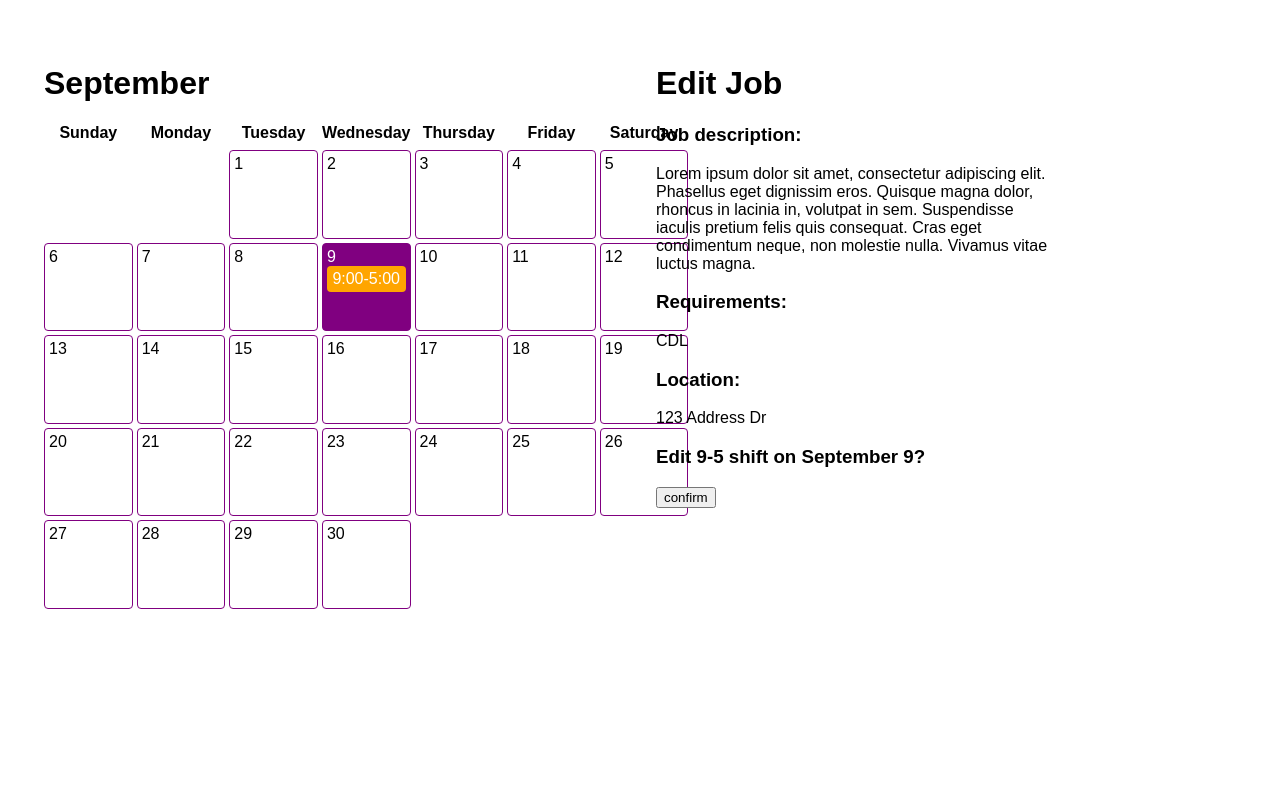
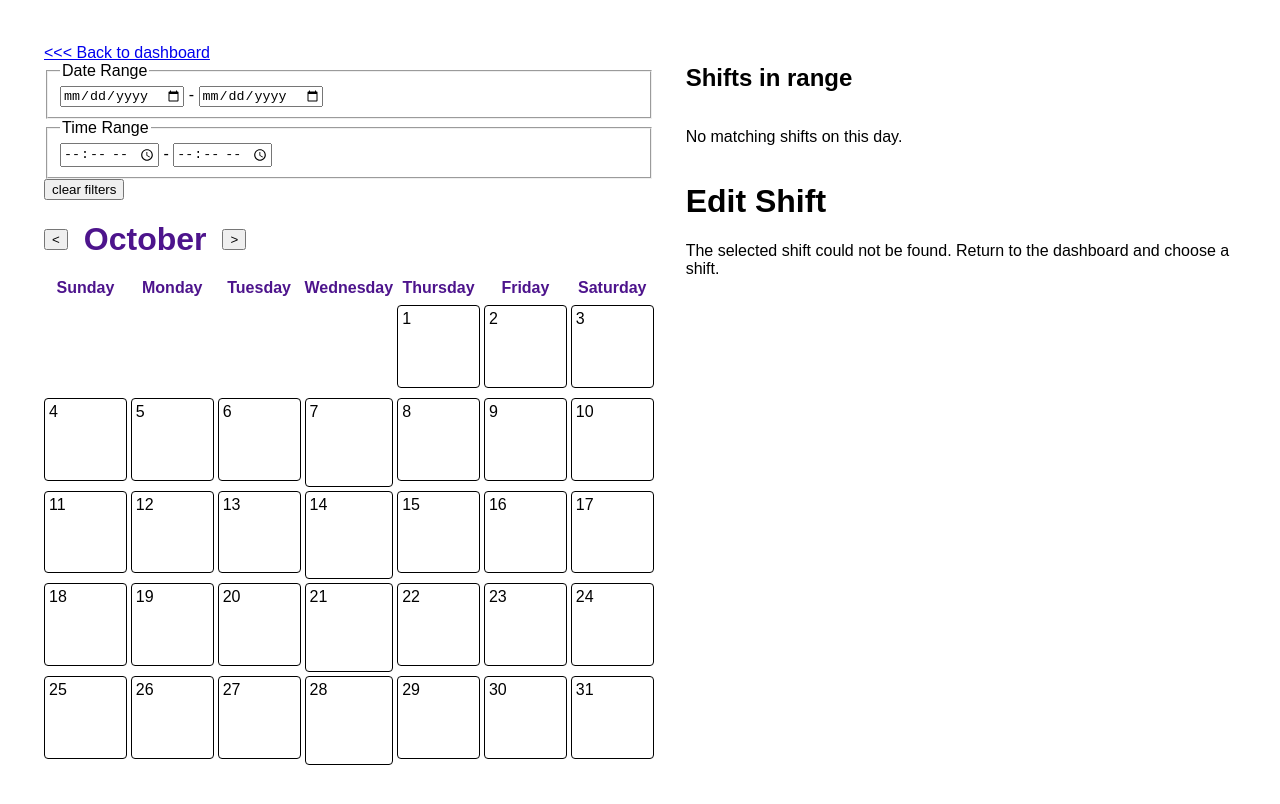
Before and after one commit to ThomasLalo/flexibleWorker2, a SvelteKit app: page /manager/edit-job in a window 1280 px wide. Shown: the top 804 px of the page. Built offline with nearby package versions, Linux system fonts and the light colour scheme.

Commit message:
finished add-job and edit-job, added changes to claim-job needed for github pages

```diff
--- a/src/routes/manager/+page.svelte
+++ b/src/routes/manager/+page.svelte
@@ -2,6 +2,7 @@
   import WarningIcon from '#lib/WarningIcon.svelte';
   import {locations, roster, type Shift} from '#lib/shared.svelte.ts';
   import { goto } from '$app/navigation';
+  import { resolve } from '$app/paths';
 
 
   let loc = $state('123 Address Dr.');
@@ -42,13 +43,13 @@
 
   function clickedAddJob() {
     const params = new URLSearchParams({location: loc, startDate:sd, endDate:ed, startTime:st, endTime:et});
-    goto(`/manager/add-job?${params}`);
+    goto(`${resolve('/manager/add-job')}?${params}`);
   }
 
   function clickedEditJob() {
     const indexOfSelectedShift = selectedLocation.shifts.findIndex(shift => shift === selectedShift).toString();
     const params = new URLSearchParams({location: loc, startDate:sd, endDate:ed, startTime:st, endTime:et, index:indexOfSelectedShift});
-    goto(`/manager/edit-job?${params}`);
+    goto(`${resolve('/manager/edit-job')}?${params}`);
   }
 
   function gotoRoster() {
--- a/src/routes/manager/edit-job/+page.svelte
+++ b/src/routes/manager/edit-job/+page.svelte
@@ -1,81 +1,231 @@
-<script>
+<script lang="ts">
+  import { onMount } from 'svelte';
+  import { goto } from '$app/navigation';
+  import { page } from '$app/state';
+  import { locations } from '#lib/shared.svelte.ts';
+  import type { Shift } from '#lib/shared.svelte.ts';
+  import Calender, { type CalendarDay } from '#lib/Calender.svelte';
+  import { resolve } from '$app/paths';
+
+
+  let selectedDay = $state<CalendarDay | null>(null);
+  let selectedShift = $state<Shift | null>(null);
+  let editDate = $state("");
+  let editStartTime = $state("");
+  let editEndTime = $state("");
+  let editRole = $state("handler");
+  let error = $state("");
+
+  function selectShift(shift: Shift | null) {
+    selectedShift = shift;
+    error = "";
+    if (!shift) return;
+
+    const year = startDate?.getFullYear() ?? endDate?.getFullYear() ?? new Date().getFullYear();
+    editDate = `${year}-${String(shift.month).padStart(2, '0')}-${String(shift.day).padStart(2, '0')}`;
+    editStartTime = `${String(shift.startTime).padStart(2, '0')}:00`;
+    editEndTime = `${String(shift.endTime).padStart(2, '0')}:00`;
+    editRole = shift.role;
+  }
+
+  function selectDay(day: CalendarDay | null) {
+    selectedDay = day;
+    selectShift(null);
+  }
+
+  // Initialize in a way that doesn't read URL data immediately
+  let loc = $state<string | null>(null);
+  let sd = $state("");
+  let ed = $state("");
+  let st = $state("");
+  let et = $state("");
+
+  // Read the URL in the browser, after the page mounts
+  onMount(() => {
+    const params = page.url.searchParams;
+    loc = params.get("location");
+    sd = params.get("startDate") ?? "";
+    ed = params.get("endDate") ?? "";
+    st = params.get("startTime") ?? "";
+    et = params.get("endTime") ?? "";
+
+    const location = locations.find(item => item.address === loc);
+    const indexParam = params.get("index");
+    const index = indexParam !== null && /^\d+$/.test(indexParam) ? Number(indexParam) : -1;
+    const shift = Number.isSafeInteger(index) && index >= 0 ? location?.shifts[index] : undefined;
+    if (!shift) {
+      error = "The selected shift could not be found. Return to the dashboard and choose a shift.";
+      return;
+    }
+    selectShift(shift);
+  });
+
+  const selectedLocation = $derived(locations.find(item => item.address === loc));
+
+  // new Date("" + "T00:00") would cause an error
+  let startDate = $derived(sd ? new Date(sd + "T00:00") : null);
+  let endDate = $derived(ed ? new Date(ed + "T00:00") : null);
+  // parseInt("") === NaN
+  let startHour = $derived(st ? parseInt(st) : null);
+  let endHour = $derived(et ? parseInt(et) : null);
+
+  const shiftsInRange: Shift[] = $derived(
+    selectedLocation?.shifts.filter(shift => {
+      const year = startDate?.getFullYear() ?? new Date().getFullYear();
+      const date = new Date(year, shift.month - 1, shift.day);
+      return (
+        // if null give true since that part of the filter does not apply
+        (!startDate || date >= startDate) &&
+        (!endDate || date <= endDate) &&
+        (startHour === null || shift.startTime >= startHour) &&
+        (endHour === null || shift.endTime <= endHour)
+      );
+    }) ?? []
+  );
+
+  const unclaimedShifts = $derived(
+    shiftsInRange.filter(shift => !shift.worker) ?? []
+  );
+
+  const claimedShifts = $derived(
+    shiftsInRange.filter(shift => shift.worker != null) ?? []
+  );
+
+  const shiftsForSelectedDay = $derived.by(() => {
+    const day = selectedDay;
+    return day
+      ? [...claimedShifts, ...unclaimedShifts].filter(
+          shift => shift.month === day.month && shift.day === day.day
+        )
+      : [];
+  });
+
+  function saveShift(event: SubmitEvent) {
+    event.preventDefault();
+    const shift = selectedShift;
+    if (!shift || !selectedLocation?.shifts.includes(shift)) {
+      error = "Choose a shift to edit.";
+      return;
+    }
+
+    const date = new Date(editDate + "T00:00");
+    const start = Number(editStartTime.split(':')[0]);
+    const end = Number(editEndTime.split(':')[0]);
+    if (!editDate || Number.isNaN(date.getTime()) ||
+        !/^\d{2}:00$/.test(editStartTime) || !/^\d{2}:00$/.test(editEndTime) ||
+        start < 0 || end > 23 || start >= end) {
+      error = "Choose a date and whole-hour times, with the end after the start.";
+      return;
+    }
+
+    const scheduleChanged = shift.month !== date.getMonth() + 1 ||
+      shift.day !== date.getDate() || shift.startTime !== start || shift.endTime !== end;
+
+    shift.month = date.getMonth() + 1;
+    shift.day = date.getDate();
+    shift.startTime = start;
+    shift.endTime = end;
+    shift.role = editRole;
+    if (scheduleChanged) shift.timeChanged = true;
+    goto(resolve('/manager'));
+  }
+
+  function clearFilters() {
+  sd = ed = st = et = "";
+  selectDay(null);
+}
 
 </script>
 
-<!-- https://codepen.io/editor/codymc13/pen/01a0d925-d722-7925-b73a-7a4aa7ef951f?file=%2Fstyle.css&orientation=left&panel=files&show=split -->
-
 <main>
   <div class = "panel">
+    <a href={resolve("/manager")}>&lt;&lt;&lt; Back to dashboard</a>
+    <fieldset>
+      <legend>Date Range</legend>
+      <input type="date" bind:value={sd} />
+      -
+      <input type="date" bind:value={ed} />
+    </fieldset>
 
-    <h1>September</h1>
-    <div class="calendar">
+    <fieldset>
+      <legend>Time Range</legend>
+      <input type="time" bind:value={st} />
+      -
+      <input type="time" bind:value={et} />
+    </fieldset>
 
-      <div class="label" id="Sunday">Sunday</div>
-      <div class="label" id="Monday">Monday</div>
-      <div class="label" id="Tuesday">Tuesday</div>
-      <div class="label" id="Wednesday">Wednesday</div>
-      <div class="label" id="Thursday">Thursday</div>
-      <div class="label" id="Friday">Friday</div>
-      <div class="label" id="Saturday">Saturday</div>
+    <button type="button" aria-label="clear filters" onclick={clearFilters}> clear filters</button>
 
-      <div class="day empty"></div>
-      <div class="day empty"></div>
+    <Calender {claimedShifts} {unclaimedShifts} {startDate} {endDate}
+      bind:selectedDay={() => selectedDay, selectDay}
+      bind:selectedShift={() => selectedShift, selectShift}/>
+  </div>
 
-      <div class="day">1</div>
-      <div class="day">2</div>
-      <div class="day">3</div>
-      <div class="day">4</div>
-      <div class="day">5</div>
-      <div class="day">6</div>
-      <div class="day">7</div>
-      <div class="day">8</div>
-      <div class="day selected-day">
-        9
-        <div class="shift">
-          9:00-5:00
-          <span class="shift-tooltip">I will make this display the job details nicely later</span>
-        </div>
+  <div class="panel claim-panel">
+    <h2>
+      {selectedDay
+        ? `Shifts for ${selectedDay.month}/${selectedDay.day}/${selectedDay.year}`
+        : 'Shifts in range'}
+    </h2>
+
+    {#if selectedDay}
+      <div class="day-shift-list">
+        {#each shiftsForSelectedDay as shift (shift)}
+          <button type="button" class="shift-option"
+            class:claimed={Boolean(shift.worker)}
+            class:selected={shift === selectedShift}
+            onclick={() => selectShift(shift)}>
+            <span>{shift.startTime}:00–{shift.endTime}:00 ({shift.role})</span>
+            <span>{shift.worker ? `Claimed by ${shift.worker}` : 'Available'}</span>
+            {#if shift.canceled}<span>Canceled</span>{/if}
+          </button>
+        {:else}
+          <p>No matching shifts on this day.</p>
+        {/each}
       </div>
-      <div class="day">10</div>
-      <div class="day">11</div>
-      <div class="day">12</div>
-      <div class="day">13</div>
-      <div class="day">14</div>
-      <div class="day">15</div>
-      <div class="day">16</div>
-      <div class="day">17</div>
-      <div class="day">18</div>
-      <div class="day">19</div>
-      <div class="day">20</div>
-      <div class="day">21</div>
-      <div class="day">22</div>
-      <div class="day">23</div>
-      <div class="day">24</div>
-      <div class="day">25</div>
-      <div class="day">26</div>
-      <div class="day">27</div>
-      <div class="day">28</div>
-      <div class="day">29</div>
-      <div class="day">30</div>
 
-      <div class="day empty"></div>
-      <div class="day empty"></div>
-      <div class="day empty"></div>
+    {:else}
+      <!-- <p>Select a calendar day to see all its matching shifts.</p> -->
+      <div class="day-shift-list">
+        {#each shiftsInRange as shift (shift)}
+          <button type="button" class="shift-option"
+            class:claimed={Boolean(shift.worker)}
+            class:selected={shift === selectedShift}
+            onclick={() => selectShift(shift)}>
+            <span>{shift.month}/{shift.day} {shift.startTime}:00 - {shift.endTime}:00 </span>
+            <span>{shift.role.charAt(0).toUpperCase() + shift.role.slice(1)} - {shift.worker ? `Claimed by ${shift.worker}` : 'Available'}</span>
+            {#if shift.canceled}<span>Canceled</span>{/if}
+          </button>
 
-    </div>
-
-  </div>
-  <div class = "panel">
-    <h1>Edit Job</h1>
-    <h3>Job description: </h3>
-    <p class="job-description">Lorem ipsum dolor sit amet, consectetur adipiscing elit. Phasellus eget dignissim eros. Quisque magna dolor, rhoncus in lacinia in, volutpat in sem. Suspendisse iaculis pretium felis quis consequat. Cras eget condimentum neque, non molestie nulla. Vivamus vitae luctus magna.</p>
-    <h3>Requirements: </h3>
-    <p>CDL</p>
-    <h3>Location: </h3>
-    <p>123 Address Dr</p>
-
-    <h3>Edit 9-5 shift on September 9? </h3>
-    <button type="button">confirm</button>
+        {:else}
+          <p>No matching shifts on this day.</p>
+        {/each}
+      </div>
+    {/if}
+    {#if selectedShift}
+      <p>
+        Selected: {selectedShift.month}/{selectedShift.day},
+        {selectedShift.startTime}:00–{selectedShift.endTime}:00
+      </p>
+    {/if}
+    <h1>Edit Shift</h1>
+    {#if error}<p role="alert">{error}</p>{/if}
+    {#if selectedShift}
+      <form class="edit-form" onsubmit={saveShift}>
+        <label>Date <input type="date" bind:value={editDate} required /></label>
+        <label>Start time <input type="time" bind:value={editStartTime} step="3600" required /></label>
+        <label>End time <input type="time" bind:value={editEndTime} step="3600" required /></label>
+        <label>Role
+          <select bind:value={editRole}>
+            <option value="handler">Handler</option>
+            <option value="courier">Courier</option>
+          </select>
+        </label>
+        <button type="submit">Save changes</button>
+      </form>
+    {:else if !error}
+      <p>Select a shift to edit.</p>
+    {/if}
 
 </div>
 </main>
@@ -93,92 +243,43 @@
 
   .panel {
     padding: 1rem;
-    flex: 1 1 0;
-    min-width: 0;
   }
 
-  .job-description {
-    max-width: 45ch;
+  .edit-form {
+    display: flex;
+    flex-direction: column;
+    align-items: flex-start;
+    gap: 1rem;
   }
 
-  .calendar {
-    display: grid;
-    grid-template-columns: repeat(7, 1fr);
-    gap: 4px;
-    max-width: 700px;
+  .day-shift-list {
+    display: flex;
+    flex-direction: column;
+    gap: 8px;
   }
 
-  .label {
-    font-weight: bold;
-    text-align: center;
-    padding-bottom: 4px;
+  .shift-option {
+    display: flex;
+    flex-direction: column;
+    gap: 4px;
+    padding: 8px;
+    border: 1px solid #4D148C;
+    border-radius: 4px;
+    background-color: #CCCCCC;
+    color: black;
+    font: inherit;
+    text-align: left;
+    cursor: pointer;
   }
 
-  .day {
-    aspect-ratio: 1;
-    padding: 4px;
-    border: 1px solid purple;
-    border-radius: 4px;
+  .shift-option.claimed {
+    background-color: #FF6600;
   }
 
-  .day:hover {
-    background-color: purple;
+  .shift-option.selected {
+    background-color: #333333;
     color: white;
-  }
-
-  .day.empty {
-    border: none;
-  }
-
-  .day.empty:hover {
-    background-color: white;
-  }
-
-  .shift {
-    background-color: orange;
-    text-align: center;
-    padding: 4px;
-    border-radius: 4px;
-    cursor: pointer;
-    position: relative;
-  }
-
-  .shift-tooltip {
-    visibility: hidden;
-    position: absolute;
-    top: 50%;
-    left: 110%;
-    transform: translateY(-50%);
-    z-index: 1;
-    background-color: white;
-    color: black;
-    padding: 4px 4px;
-    border-radius: 4px;
-    border: 1px solid black;
-    width: 200px;
-  }
-
-  .shift-tooltip::after {
-    content: "";
-    position: absolute;
-    top: 50%;
-    left: -5px;
-    width: 10px;
-    height: 10px;
-    box-sizing: border-box;
-    background-color: inherit;
-    border-left: inherit;
-    border-bottom: inherit;
-    transform: translateY(-50%) rotate(45deg);
-  }
-
-  .shift:hover .shift-tooltip {
-    visibility: visible;
-  }
-
-  .selected-day {
-    background-color: purple;
-    color: white;
+    outline: 2px solid #4D148C;
   }
 
 </style>
```
Also changed, not shown: src/routes/manager/add-job/+page.svelte (+95 -24 lines), src/routes/worker/claim-job/+page.svelte (+52 -18 lines).
